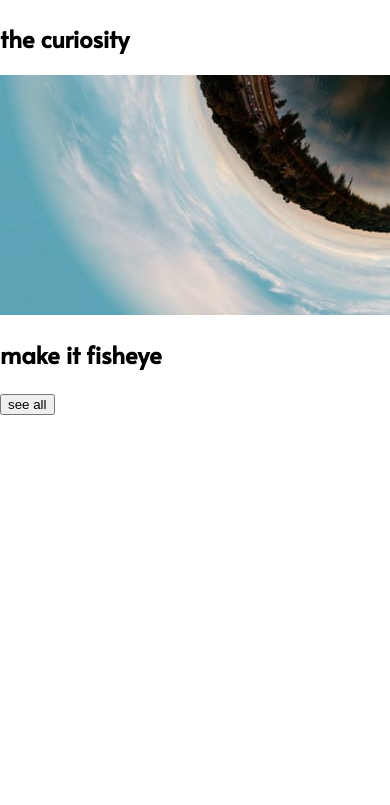
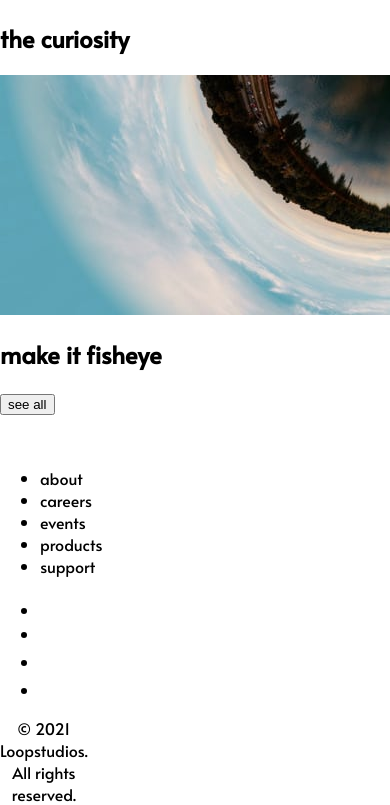
Before and after one commit to eniiku/loopstudios, a React (Vite) app: page / in a window 390 px wide. Shown: the part 2832-3637 px from the top of the page. Before the commit the page ends 3247 px from the top, so only its background shows below. Built offline with nearby package versions, Linux system fonts and the light colour scheme.

Commit message:
feat(Footer): create footer section for mobile layout

```diff
--- a/src/App.tsx
+++ b/src/App.tsx
@@ -1,5 +1,5 @@
 import { Fragment } from 'react';
-import { Hero, About, Creations } from './components';
+import { Hero, About, Creations, Footer } from './components';
 import './App.scss';
 
 const App = () => {
@@ -8,6 +8,7 @@ const App = () => {
       <Hero />
       <About />
       <Creations />
+      <Footer />
     </Fragment>
   );
 };
--- /dev/null
+++ b/src/components/Footer/Footer.tsx
@@ -0,0 +1,38 @@
+import logoIcon from '../../assets/images/logo.svg';
+
+const footerLinks = ['about', 'careers', 'events', 'products', 'support'];
+const footerIcons = [
+  { text: 'facebook', iconLink: '/src/assets/images/icon-facebook.svg' },
+  { text: 'twitter', iconLink: '/src/assets/images/icon-twitter.svg' },
+  { text: 'pinterest', iconLink: '/src/assets/images/icon-pinterest.svg' },
+  { text: 'instagram', iconLink: '/src/assets/images/icon-instagram.svg' },
+];
+
+const Footer = () => {
+  return (
+    <footer>
+      <img src={logoIcon} alt='Loopstudios Logo' />
+
+      <ul>
+        {footerLinks.map((link) => (
+          <li key={link}>{link}</li>
+        ))}
+      </ul>
+
+      <ul>
+        {footerIcons.map((icon) => (
+          <li key={icon.text}>
+            <img
+              src={icon.iconLink}
+              alt={`Loopstudios ${icon.text} social media handle`}
+            />
+          </li>
+        ))}
+      </ul>
+
+      <caption>&#169; 2021 Loopstudios. All rights reserved.</caption>
+    </footer>
+  );
+};
+
+export default Footer;
--- a/src/components/index.ts
+++ b/src/components/index.ts
@@ -2,3 +2,4 @@ export {default as Navbar} from './Navbar/Navbar';
 export {default as Hero} from './Hero/Hero';
 export {default as About} from './About/About'
 export {default as Creations} from './Creations/Creations'
+export {default as Footer} from './Footer/Footer';
```
